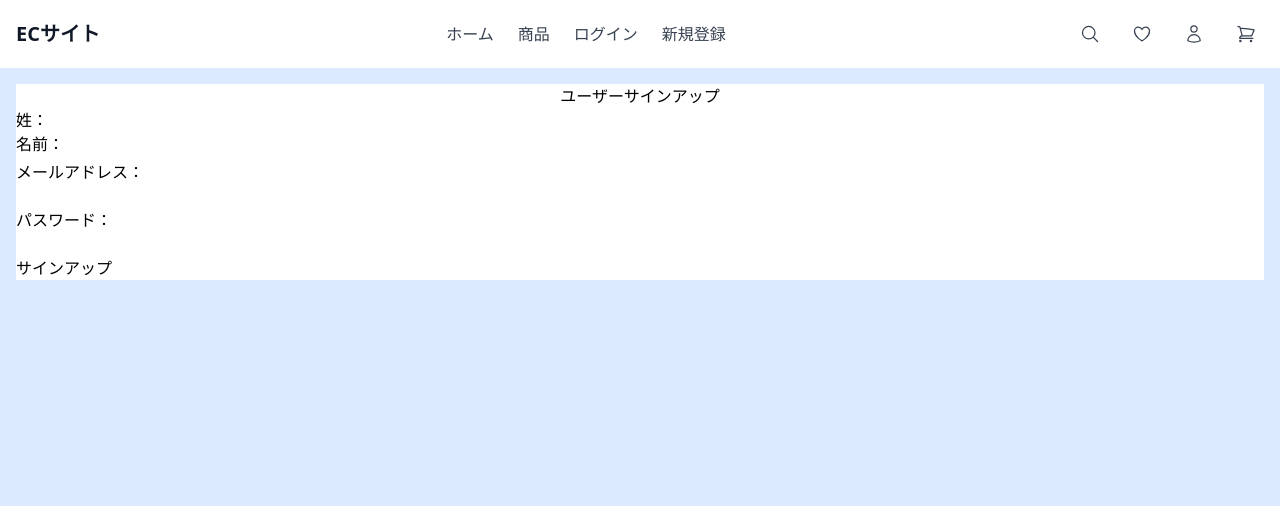
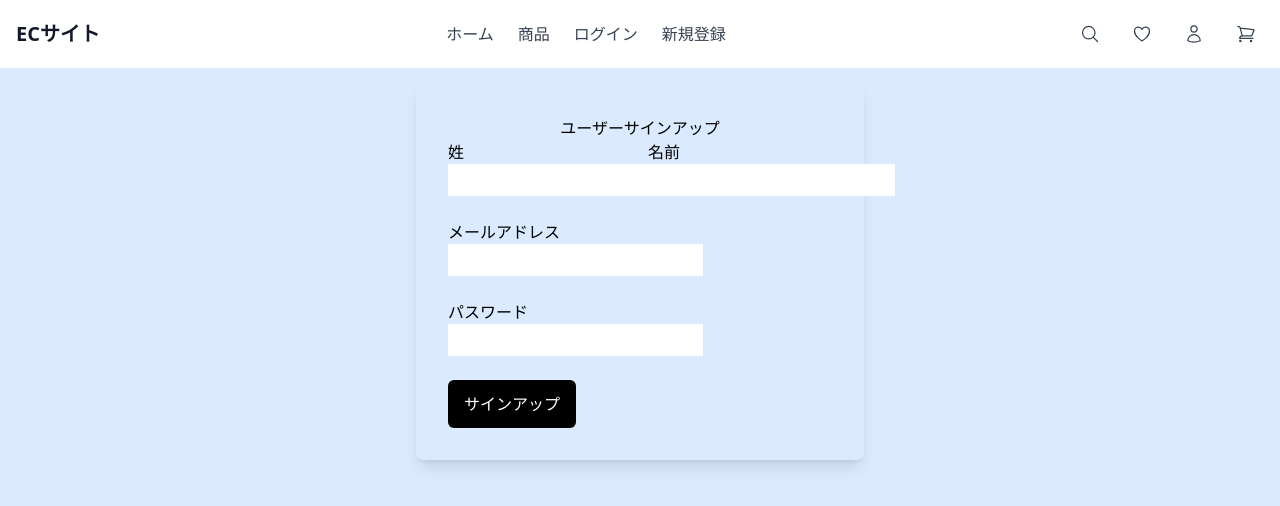
Before and after one commit to KaichiOnodera/recursion-ecommerce-app, a React (Create React App) app in the folder front/: page /auth/user/signup in a window 1280 px wide. Shown: the top 506 px of the page. Built offline with nearby package versions, Linux system fonts and the light colour scheme.

Commit message:
add design and state

```diff
--- a/front/src/components/auth/AuthForm.tsx
+++ b/front/src/components/auth/AuthForm.tsx
@@ -1,5 +1,4 @@
-import React from 'react';
-import react, { useState } from 'react';
+import React, { useState } from 'react';
 
 interface AuthFormProps {
   mode: 'login' | 'signup';
@@ -17,41 +16,68 @@ export const AuthForm: React.FC<AuthFormProps> = ({ mode, userType }) => {
   };
 
   return (
-    <div className="bg-white">
+    <div className="bg-gray-slate p-8 rounded-lg shadow-lg max-w-md mx-auto">
       <h2 className="text-center">
         {userType === 'admin' ? '管理者' : 'ユーザー'}
         {mode === 'login' ? 'ログイン' : 'サインアップ'}
       </h2>
 
-      <form onSubmit={handleSubmit}>
+      <form onSubmit={handleSubmit} className="space-y-6">
         {/* サインアップ時のみ表示 */}
         {mode === 'signup' && (
-          <>
+          <div className="grid grid-cols-2 gap-4">
             <div>
-              <label>姓： </label>
-              <input type="text"></input>
+              <label className="block">姓</label>
+              <input
+                type="text"
+                value={lastName}
+                className="block px-2 py-1"
+                onChange={(e) => setLastName(e.target.value)}
+                required
+              ></input>
             </div>
             <div>
-              <label>名前： </label>
-              <input type="text"></input>
+              <label className="block">名前</label>
+              <input
+                type="text"
+                value={firstName}
+                className="block px-2 py-1"
+                onChange={(e) => setFirstName(e.target.value)}
+                required
+              ></input>
             </div>
-          </>
+          </div>
         )}
 
         {/* メールアドレス */}
         <div>
-          <label className="mt-1 block">メールアドレス： </label>
-          <input type="text"></input>
+          <label> メールアドレス</label>
+          <input
+            type="email"
+            value={email}
+            className="block px-3 py-1"
+            onChange={(e) => setEmail(e.target.value)}
+            required
+          ></input>
         </div>
 
         {/* パスワード */}
         <div>
-          <label className="block">パスワード： </label>
-          <input type="text"></input>
+          <label>パスワード</label>
+          <input
+            type="password"
+            value={password}
+            className="block px-3 py-1"
+            onChange={(e) => setPassword(e.target.value)}
+            required
+          ></input>
         </div>
 
         {/* 送信ボタン */}
-        <button type="submit">
+        <button
+          type="submit"
+          className="bg-black rounded-md text-white py-3 px-4"
+        >
           {mode === 'login' ? 'ログイン' : 'サインアップ'}
         </button>
       </form>
```
